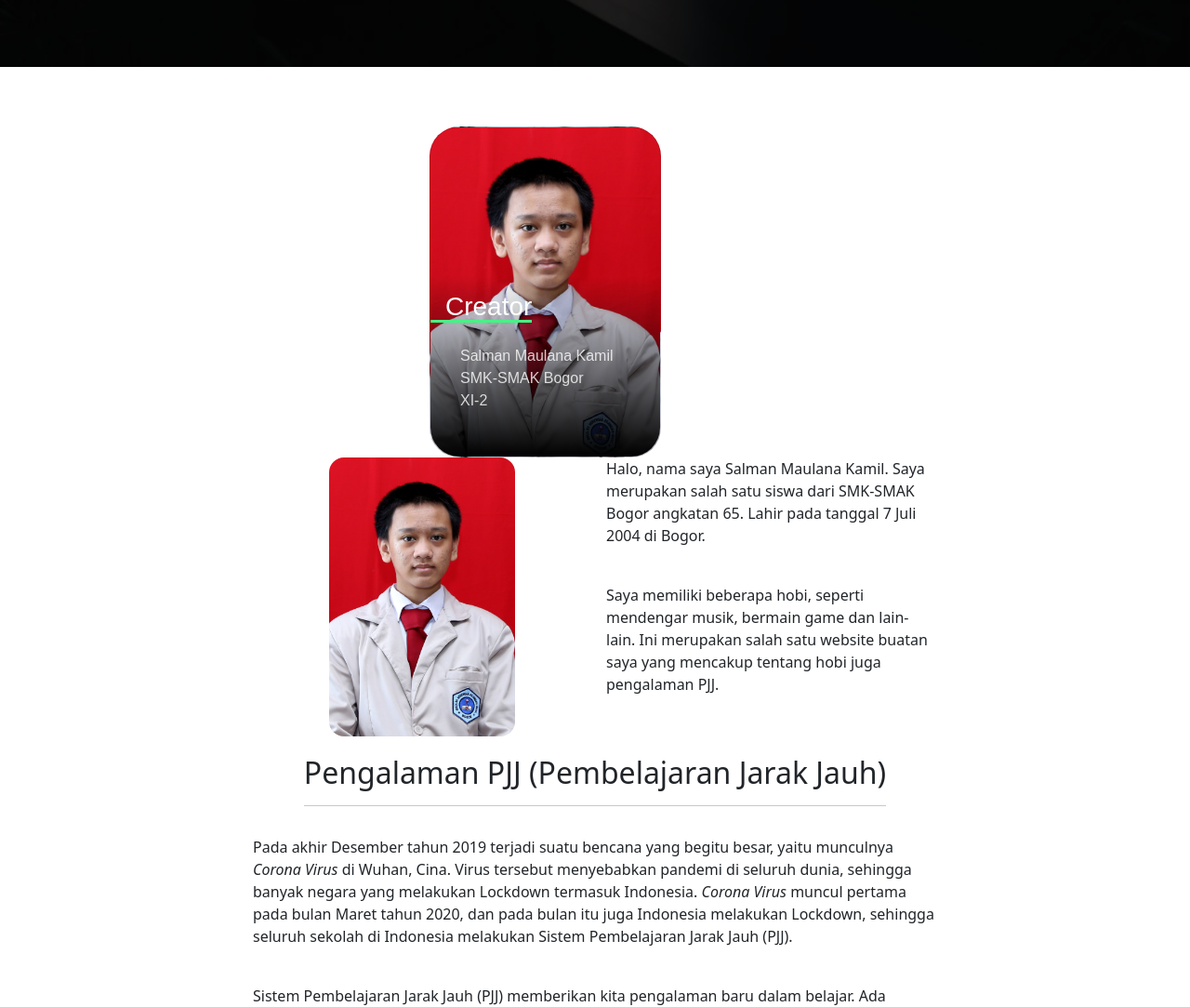
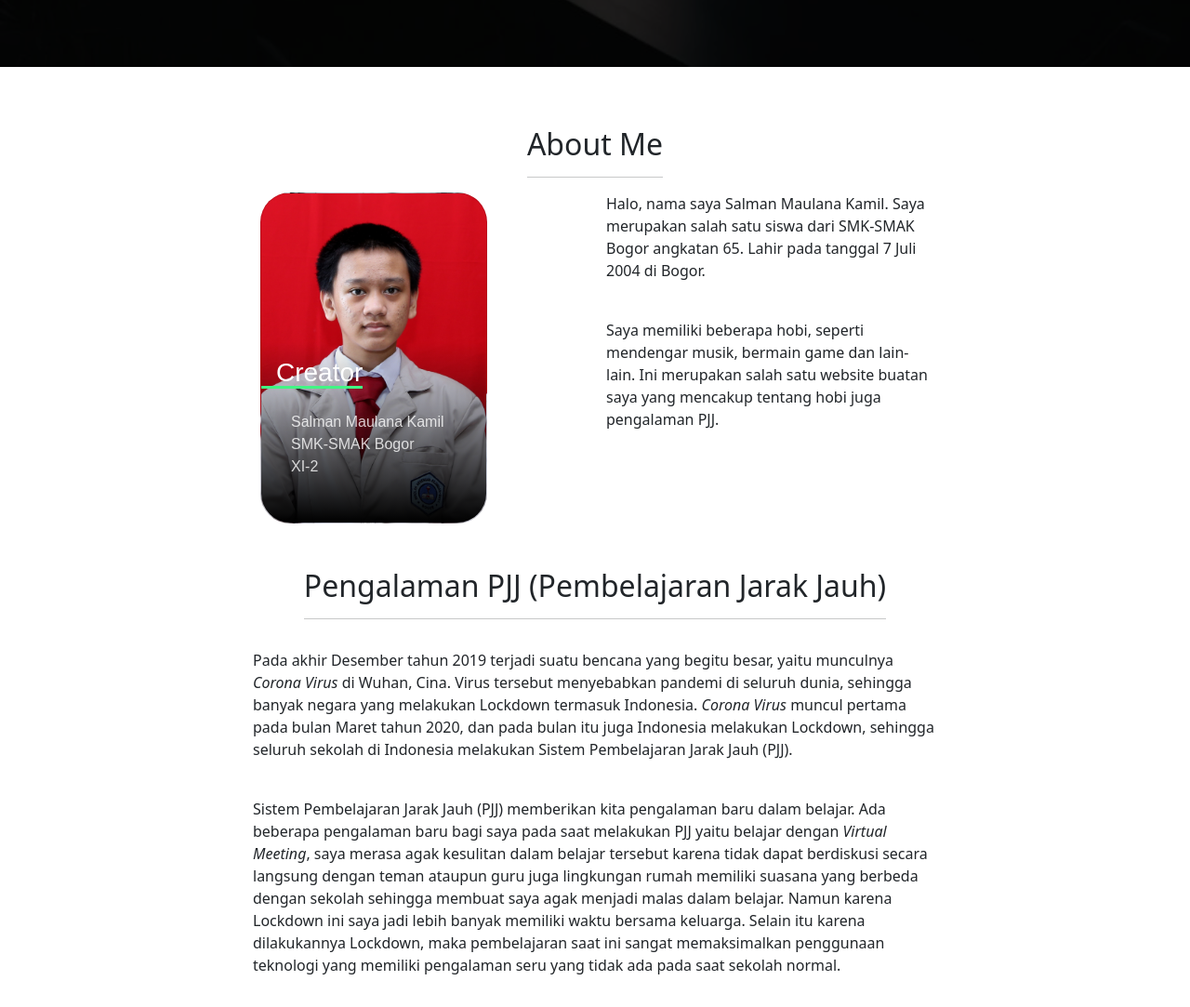
Before and after one commit to mlnaslmn/mlnaslmn.github.io, a plain HTML site: page index.html in a window 1280 px wide. Shown: the part 840-1923 px from the top of the page at 93% size. Drawn offline with nearby package versions, Linux system fonts and the light colour scheme.

Commit message:
Update index.html

```diff
--- a/index.html
+++ b/index.html
@@ -76,6 +76,13 @@
     <section id="about">
       <div class="container">
         <div class="row justify-content-center text-center">
+          <div class="col-10" style="width: max-content">
+            <h2>
+              About Me
+              <hr />
+            </h2>
+          </div>
+          <div class="row justify-content-center text-center">
             <div class="col-md-4">
               <div class="card" >
 		<div class="card-content">
@@ -86,10 +93,6 @@
 			</div>
 		</div>
       </div>
-          <div class="row justify-content-center text-center">
-            <div class="col-md-4">
-              <p><img src="img/Penulis.JPG" alt="Salman Maulana Kamil" width="200px" style="border-radius: 1rem" /></p>
-            </div>
             <div class="col-md-4 text-start">
               <p>
                 Halo, nama saya Salman Maulana Kamil. Saya merupakan salah satu siswa dari SMK-SMAK Bogor angkatan 65. Lahir pada tanggal 7 Juli 2004
@@ -110,7 +113,7 @@
     <!-- PJJ -->
     <section id="PJJ">
       <div class="container">
-        <div class="row justify-content-evenly text-start mt-1 mb-3">
+        <div class="row justify-content-evenly text-start mt-5 mb-3">
           <div class="col-10" style="width: max-content">
             <h2>
               Pengalaman PJJ (Pembelajaran Jarak Jauh)
```
